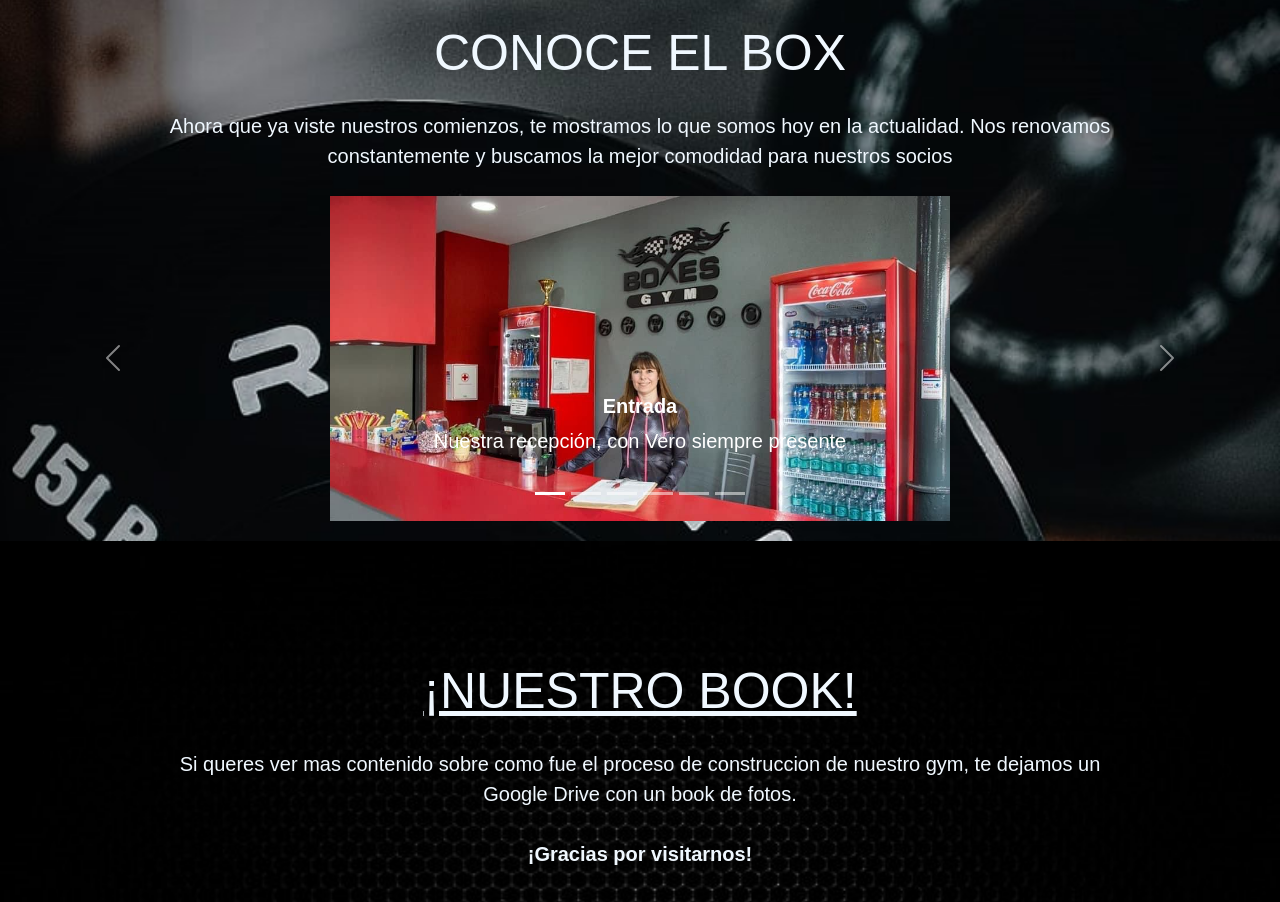
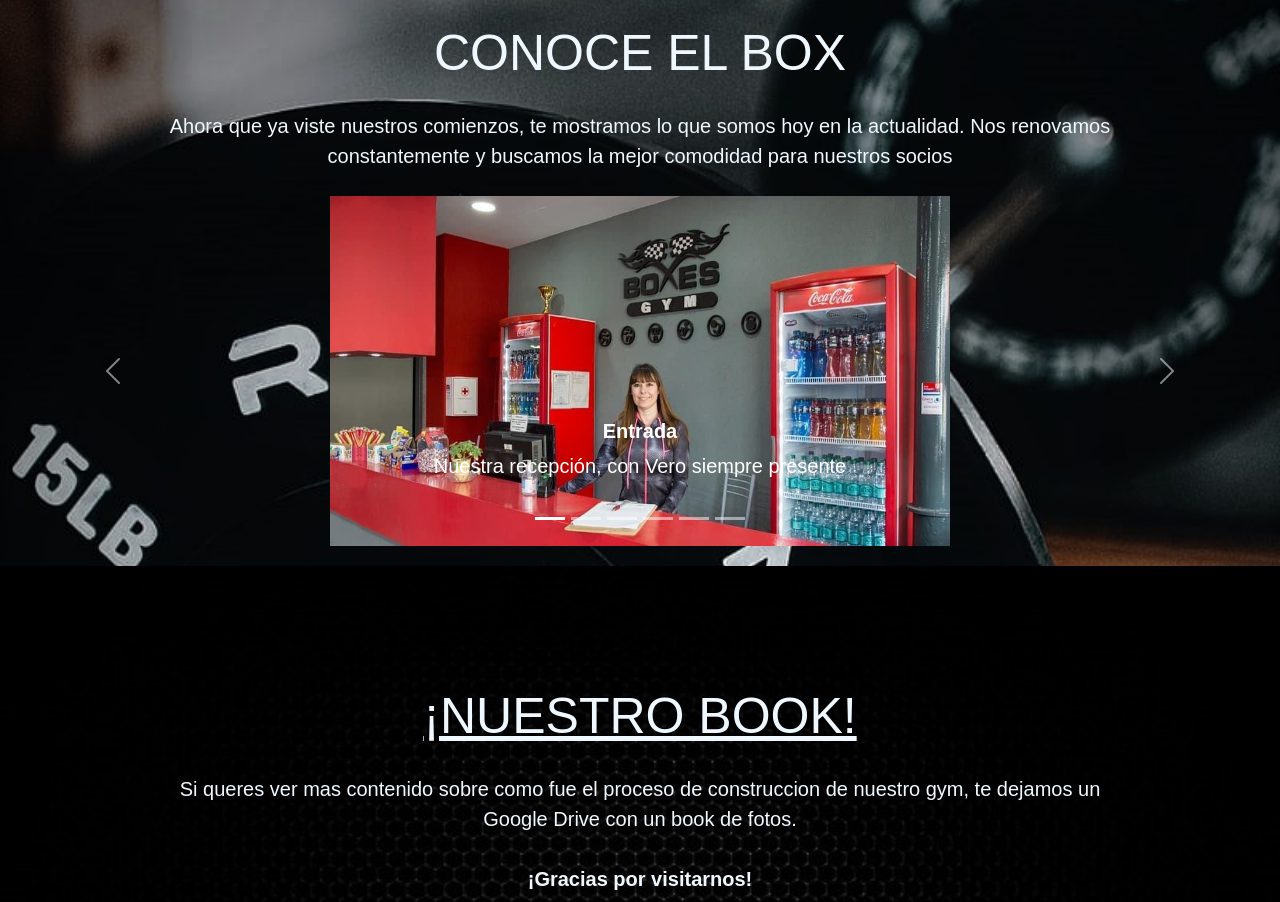
Before and after one commit to germanoporto/germanboxgym, a website: page pages/nosotros.html in a window 1280 px wide. Shown: the part 1321-2223 px from the top of the page. Drawn offline with nearby package versions, Linux system fonts and the light colour scheme.

Commit message:
fin de proyecto

```diff
--- a/pages/nosotros.html
+++ b/pages/nosotros.html
@@ -156,7 +156,7 @@
                 </div>
                 <div class="carousel-inner">
                     <div class="carousel-item active">
-                        <img src="../img/nosotros3.jpg" class="w-50" alt="instalaciones">
+                        <img src="../img/nosotros3.jpg" class="w-50" height="350px" alt="instalaciones">
                         <div class="carousel-caption d-none d-md-block">
                             <h5> <b>Entrada</b></h5>
                             <p>Nuestra recepción, con Vero siempre presente</p>
```
Also changed, not shown: index.html (+1 -1 lines).
